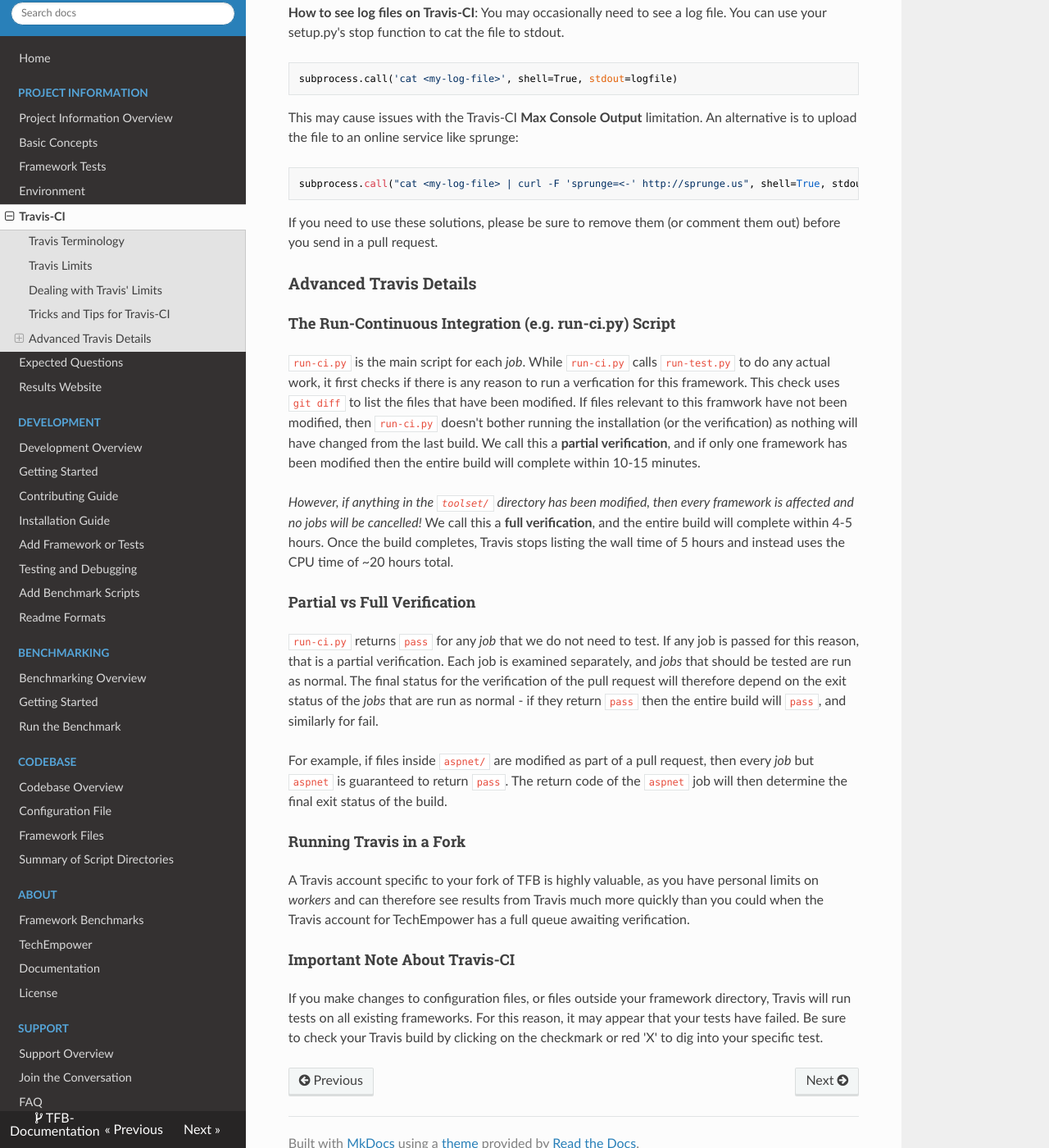
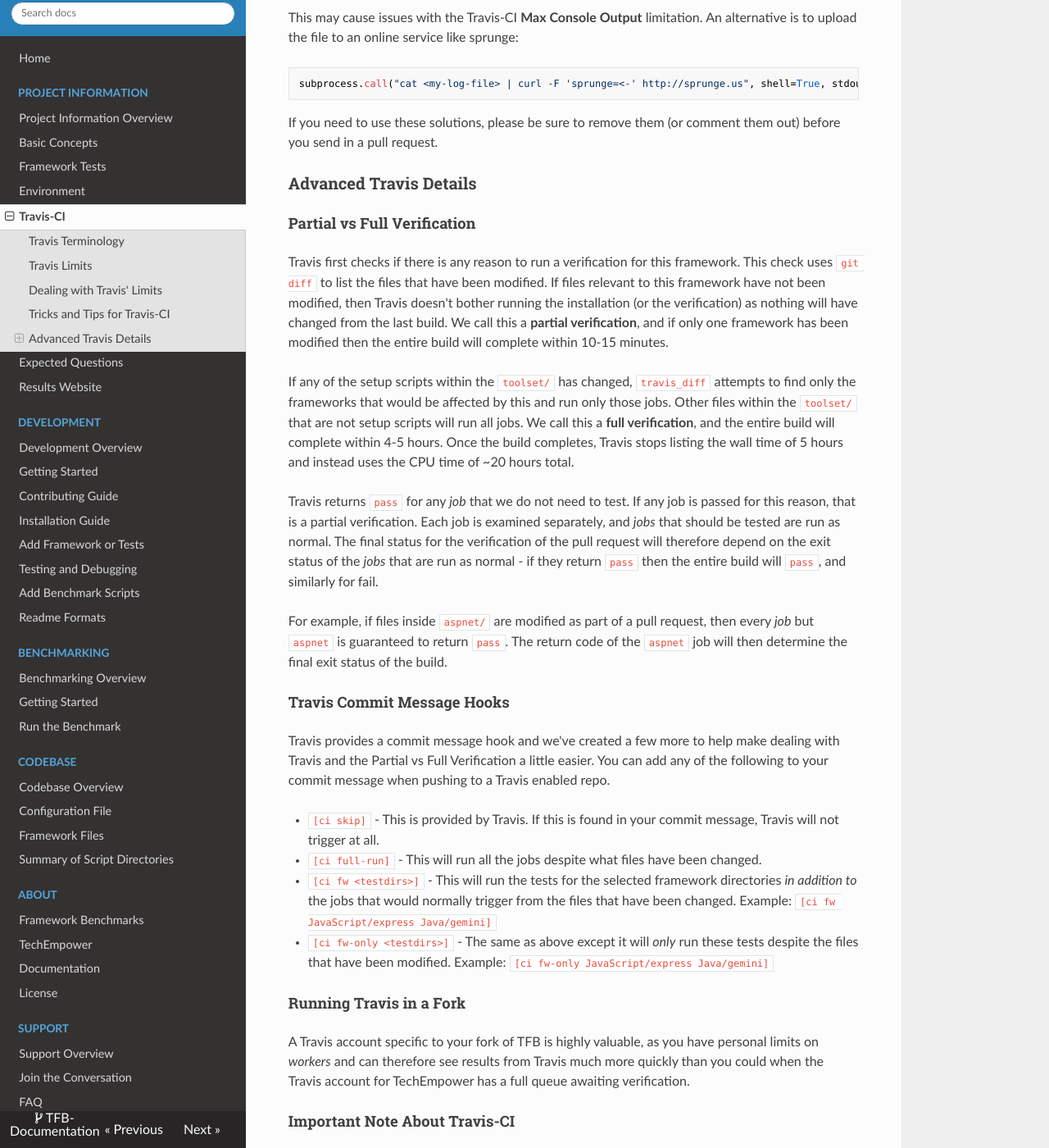
Before and after one commit to nbrady-techempower/TFB-Documentation, an MkDocs documentation site: the page built from docs/Project-Information/Travis-CI.md, in a window 1280 px wide and 1400 px high, scrolled down 2242 px. Shown: the whole window at 82% size. Built offline with MkDocs 1.6.1, drawn with Linux system fonts in a browser that asks for light colours; nearby versions of some CDN libraries; old or Windows-style settings are respelled for this version of MkDocs; some of the changed text lies outside the part shown.

Commit message:
travis docs update

```diff
--- a/docs/Project-Information/Travis-CI.md
+++ b/docs/Project-Information/Travis-CI.md
@@ -46,126 +19,74 @@ The *build* is marked *pass* only if every *job* returns *pass*.
 
 ### Travis Limits
 
-[Travis-ci.org](https://travis-ci.org/) is a free
-([pro available](https://travis-ci.com/)) service, and therefore imposes
-multiple limits.
+[Travis-ci.org](https://travis-ci.org/) is a free ([pro available](https://travis-ci.com/)) service, and therefore imposes multiple limits.
 
-Each time someone pushes new commits to master (or to a pull request),
-a new *build* is triggered that contains ~180 *jobs*, one for each
-framework directory. This obviously is resource intensive, so it is
-critical to understand travis limits.
+Each time someone pushes new commits to master (or to a pull request), a new *build* is triggered that contains ~180 *jobs*, one for each framework directory. This obviously is resource intensive, so it is critical to understand travis limits.
 
-**Minutes Per Job**: `50 minutes` maxiumum. None of the *job*s we run hit
-this limit (most take 10-15 minutes total)
+**Minutes Per Job**: `50 minutes` maxiumum. None of the *job*s we run hit this limit (most take 10-15 minutes total)
 
-**Max Concurrent Jobs**: `4 jobs`, but can increase to 10 if Travis has low
-usage. This is our main limiting factor, as each *build* causes ~180 *jobs*.
-Discussed below
+**Max Concurrent Jobs**: `4 jobs`, but can increase to 10 if Travis has low usage. This is our main limiting factor, as each *build* causes ~180 *jobs*. Discussed below
 
-**Min Console Output**: If `10 minutes` pass with no output to stdout or stderr,
-Travis considers the *job* as errored and halts it. This affects some of our
-larger tests that perform part of their installation inside of their `setup.py`.
-Discussed below
+**Min Console Output**: If `10 minutes` pass with no output to stdout or stderr, Travis considers the *job* as errored and halts it. This affects some of our larger tests that perform part of their installation inside of their `setup.py`. Discussed below
 
-**Max Console Output**: A *job* can only ouput `4MB` of log data before it
-is terminated by Travis. Some of our larger builds (e.g. `aspnet`) run into
-this limit, but most do not
+**Max Console Output**: A *job* can only ouput `4MB` of log data before it is terminated by Travis. Some of our larger builds (e.g. `aspnet`) run into this limit, but most do not
 
 ### Dealing with Travis' Limits
 
-**Max Concurrent Jobs**: Basically, we rapidly return `pass` for any unneeded
-jobs. Practically this is entirely handled by `run-ci.py`. If needed, the
-TechEmpower team can manually `cancel` *jobs* (or *builds*) directly from the
-Travis website. Every *build* queues every *job*, there is no way to not queue *jobs*
-we don't need, so the only solution is to rapidly quit unneeded jobs. We previously
-used a solution that would automatically cancel *jobs*, but if any job is canceled the
-entire *build* is canceled.
+**Max Concurrent Jobs**: Basically, we rapidly return `pass` for any unneeded jobs. Practically this is entirely handled by `run-ci.py`. If needed, the TechEmpower team can manually `cancel` *jobs* (or *builds*) directly from the Travis website. Every *build* queues every *job*, there is no way to not queue *jobs* we don't need, so the only solution is to rapidly quit unneeded jobs. We previously used a solution that would automatically cancel *jobs*, but if any job is canceled the entire *build* is canceled.
 
-**Max Console Output**: Some jobs do lots of compiling, and Travis-CI will
-abort the job if there is too much output. At the moment this is very
-rare (e.g. only wt, which downloads+compiles both mono and wt, has experienced
-this issue). The only solution is to reduce the amount of output you generate.
+**Max Console Output**: Some jobs do lots of compiling, and Travis-CI will abort the job if there is too much output. At the moment this is very rare (e.g. only wt, which downloads+compiles both mono and wt, has experienced this issue). The only solution is to reduce the amount of output you generate.
 
 ### Tricks and Tips for Travis-CI
 
-**Use your own Travis Queue**: We cannot stress this enough. Your own queue will
-help you work 10x faster, and it's easy to setup. Just go to travis-ci.org, click
-log in with Github, and enable Travis-CI on your fork of TFB.
+**Use your own Travis Queue**: We cannot stress this enough. Your own queue will help you work 10x faster, and it's easy to setup. Just go to travis-ci.org, click log in with Github, and enable Travis-CI on your fork of TFB.
 
-**Branch, and remove Lines from `.travis.yml`**: Do your work on a git branch, and the
-first commit can modify `.travis.yml` to remove any lines that you are not interested
-in. Be sure to name this commit something like `DO NOT MERGE` to remind you that you
-should do a `git rebase --interactive` and delete that commit before you do a pull
-request.
+**Branch, and remove Lines from `.travis.yml`**: Do your work on a git branch, and the first commit can modify `.travis.yml` to remove any lines that you are not interested in. Be sure to name this commit something like `DO NOT MERGE` to remind you that you should do a `git rebase --interactive` and delete that commit before you do a pull request.
 
-**Use the Travis-CI Command Line to Quickly Cancel Jobs**: Travis has a ruby command line.
-After you install it and log into your Github account, you can do something like this:
+**Use the Travis-CI Command Line to Quickly Cancel Jobs**: Travis has a ruby command line. After you install it and log into your Github account, you can do something like this:
 
     $ for i in {21..124}
     do
       travis cancel -r hamiltont/FrameworkBenchmarks 322.$i &
     done
 
-Note the fork `&` at the end - the Travis command line client seems to have very high
-latency, so doing this loop can take 30 minutes to complete. If you fork each job then
-the loop will complete in seconds and the jobs will still be canceled properly.
+Note the fork `&` at the end - the Travis command line client seems to have very high latency, so doing this loop can take 30 minutes to complete. If you fork each job then the loop will complete in seconds and the jobs will still be canceled properly.
 
-**How to see log files on Travis-CI**: You may occasionally need to see a log file.
-You can use your setup.py's stop function to cat the file to stdout.
+**How to see log files on Travis-CI**: You may occasionally need to see a log file. You can use your setup.py's stop function to cat the file to stdout.
 
     subprocess.call('cat <my-log-file>', shell=True, stdout=logfile)
 
-This may cause issues with the Travis-CI **Max Console Output** limitation. An alternative
-is to upload the file to an online service like sprunge:
+This may cause issues with the Travis-CI **Max Console Output** limitation. An alternative is to upload the file to an online service like sprunge:
 
     subprocess.call("cat <my-log-file> | curl -F 'sprunge=<-' http://sprunge.us", shell=True, stdout=logfile)
 
-If you need to use these solutions, please be sure to remove them (or comment them out)
-before you send in a pull request.
+If you need to use these solutions, please be sure to remove them (or comment them out) before you send in a pull request.
 
 ### Advanced Travis Details
 
-#### The Run-Continuous Integration (e.g. run-ci.py) Script
-
-`run-ci.py` is the main script for each *job*. While `run-ci.py` calls
-`run-test.py` to do any actual work, it first checks if there is any
-reason to run a verfication for this framework. This check uses `git diff`
-to list the files that have been modified. If files relevant to this
-framwork have not been modified, then `run-ci.py` doesn't bother running
-the installation (or the verification) as nothing will have changed from
-the last build. We call this a **partial verification**, and if only one
-framework has been modified then the entire build will complete within
-10-15 minutes.
-
-*However, if anything in the `toolset/` directory has been modified, then
-every framework is affected and no jobs will be cancelled!* We call this
-a **full verification**, and the entire build will complete within 4-5 hours.
-Once the build completes, Travis stops listing the wall time of 5 hours and
-instead uses the CPU time of ~20 hours total.
-
 #### Partial vs Full Verification
 
-`run-ci.py` returns `pass` for any *job* that we do not need to test. If any
-job is passed for this reason, that is a partial verification. Each job is
-examined separately, and *jobs* that should be tested are run as normal.
-The final status for the verification of the pull request will therefore depend on the
-exit status of the *jobs* that are run as normal - if they return `pass` then
-the entire build will `pass`, and similarly for fail.
+Travis first checks if there is any reason to run a verification for this framework. This check uses `git diff` to list the files that have been modified. If files relevant to this framework have not been modified, then Travis doesn't bother running the installation (or the verification) as nothing will have changed from the last build. We call this a **partial verification**, and if only one framework has been modified then the entire build will complete within 10-15 minutes.
 
-For example, if files inside `aspnet/` are modified as part of a pull request,
-then every *job* but `aspnet` is guaranteed to return `pass`. The return code
-of the `aspnet` job will then determine the final exit status of the build.
+If any of the setup scripts within the `toolset/` has changed, `travis_diff` attempts to find only the frameworks that would be affected by this and run only those jobs. Other files within the `toolset/` that are not setup scripts will run all jobs. We call this a **full verification**, and the entire build will complete within 4-5 hours. Once the build completes, Travis stops listing the wall time of 5 hours and instead uses the CPU time of ~20 hours total.
+
+Travis returns `pass` for any *job* that we do not need to test. If any job is passed for this reason, that is a partial verification. Each job is examined separately, and *jobs* that should be tested are run as normal. The final status for the verification of the pull request will therefore depend on the exit status of the *jobs* that are run as normal - if they return `pass` then the entire build will `pass`, and similarly for fail.
+
+For example, if files inside `aspnet/` are modified as part of a pull request, then every *job* but `aspnet` is guaranteed to return `pass`. The return code of the `aspnet` job will then determine the final exit status of the build.
+
+#### Travis Commit Message Hooks
+
+Travis provides a commit message hook and we've created a few more to help make dealing with Travis and the Partial vs Full Verification a little easier. You can add any of the following to your commit message when pushing to a Travis enabled repo.
+
+* `[ci skip]` - This is provided by Travis. If this is found in your commit message, Travis will not trigger at all.
+* `[ci full-run]` - This will run all the jobs despite what files have been changed.
+* `[ci fw <testdirs>]` - This will run the tests for the selected framework directories *in addition to* the jobs that would normally trigger from the files that have been changed. Example: `[ci fw JavaScript/express Java/gemini]`
+* `[ci fw-only <testdirs>]` - The same as above except it will *only* run these tests despite the files that have been modified. Example: `[ci fw-only JavaScript/express Java/gemini]`
 
 #### Running Travis in a Fork
 
-A Travis account specific to your fork of TFB is highly valuable, as you have
-personal limits on *workers* and can therefore see results from Travis much
-more quickly than you could when the Travis account for TechEmpower has a
-full queue awaiting verification.
+A Travis account specific to your fork of TFB is highly valuable, as you have personal limits on *workers* and can therefore see results from Travis much more quickly than you could when the Travis account for TechEmpower has a full queue awaiting verification.
 
 #### Important Note About Travis-CI
 
-If you make changes to configuration files, or files outside your framework
-directory, Travis will run tests on all existing frameworks. For this reason,
-it may appear that your tests have failed. Be sure to check your Travis build
-by clicking on the checkmark or red 'X' to dig into your specific test.
+If you make changes to configuration files, or files outside your framework directory, Travis will run tests on all existing frameworks. For this reason, it may appear that your tests have failed. Be sure to check your Travis build by clicking on the checkmark or red 'X' to dig into your specific test.
```
Also changed, not shown: other parts of docs/Project-Information/Travis-CI.md (+5 -32 lines).
